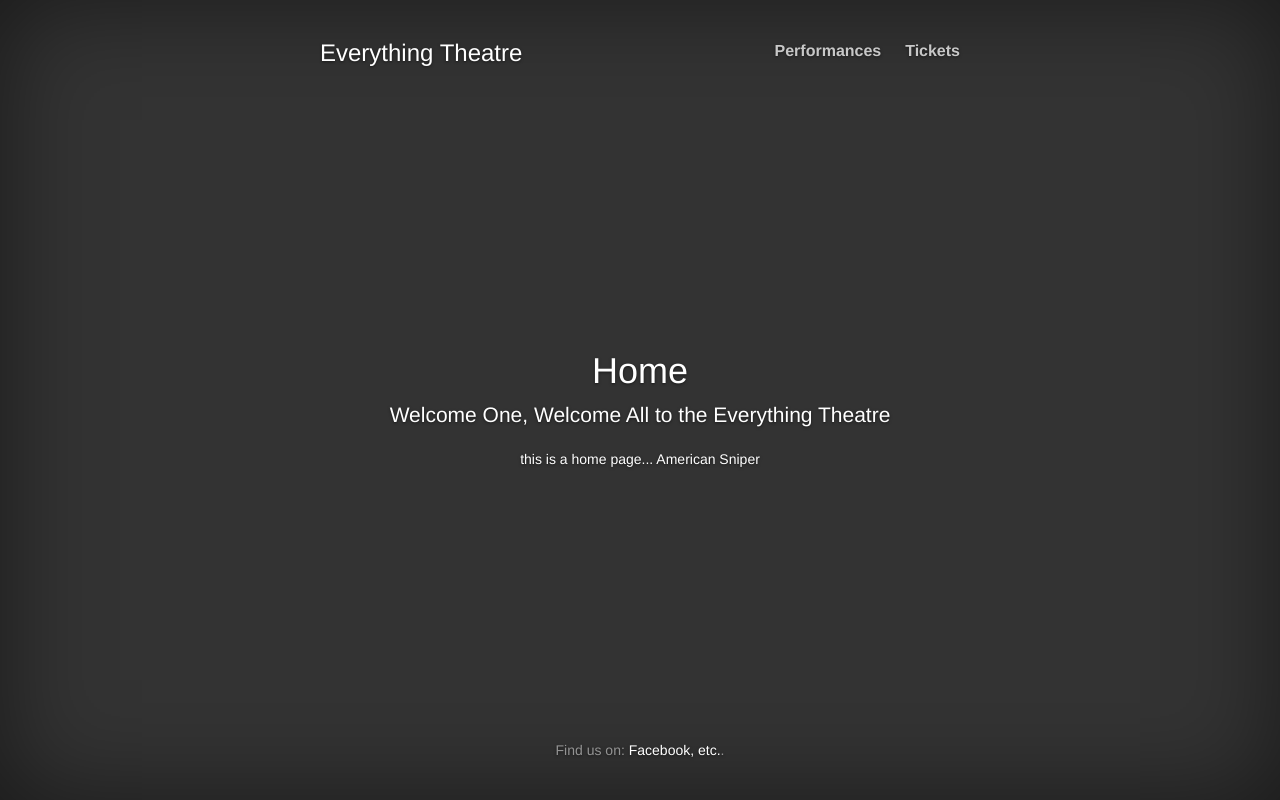
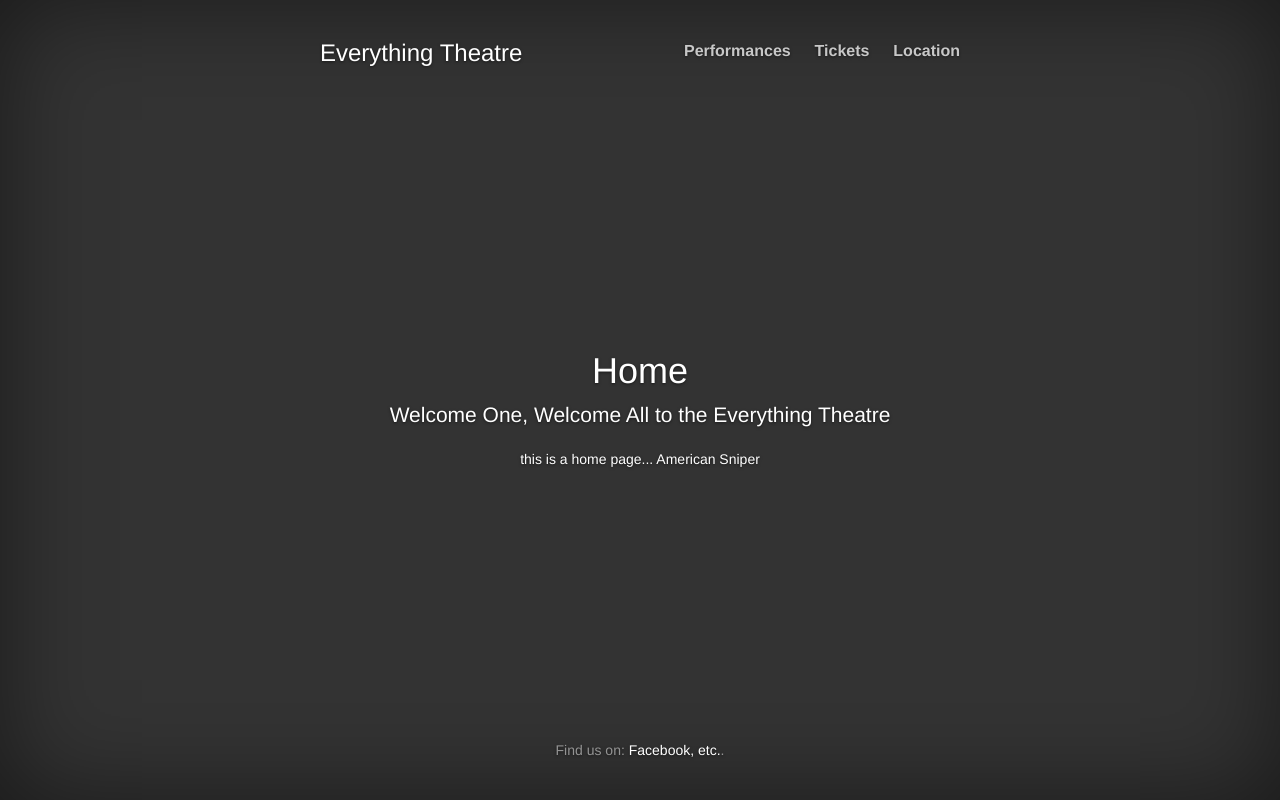
Before and after one commit to fujipug/theatre, a Django app: page / in a window 1280 px wide. Run offline with Django 3.2, Linux system fonts and the light colour scheme; data comes from the database, SQL or seed files in the repository; some libraries are stand-ins or nearby versions.

Commit message:
Added location to base.html

```diff
--- a/Template/base.html
+++ b/Template/base.html
@@ -22,6 +22,7 @@
               <ul class="nav masthead-nav">
                 <li><a href="/upcoming_performances">Performances</a></li>
                 <li><a href="/tickets">Tickets</a></li>
+				<li><a href="/location">Location</a></li>
               </ul>
             </nav>
           </div>
```
